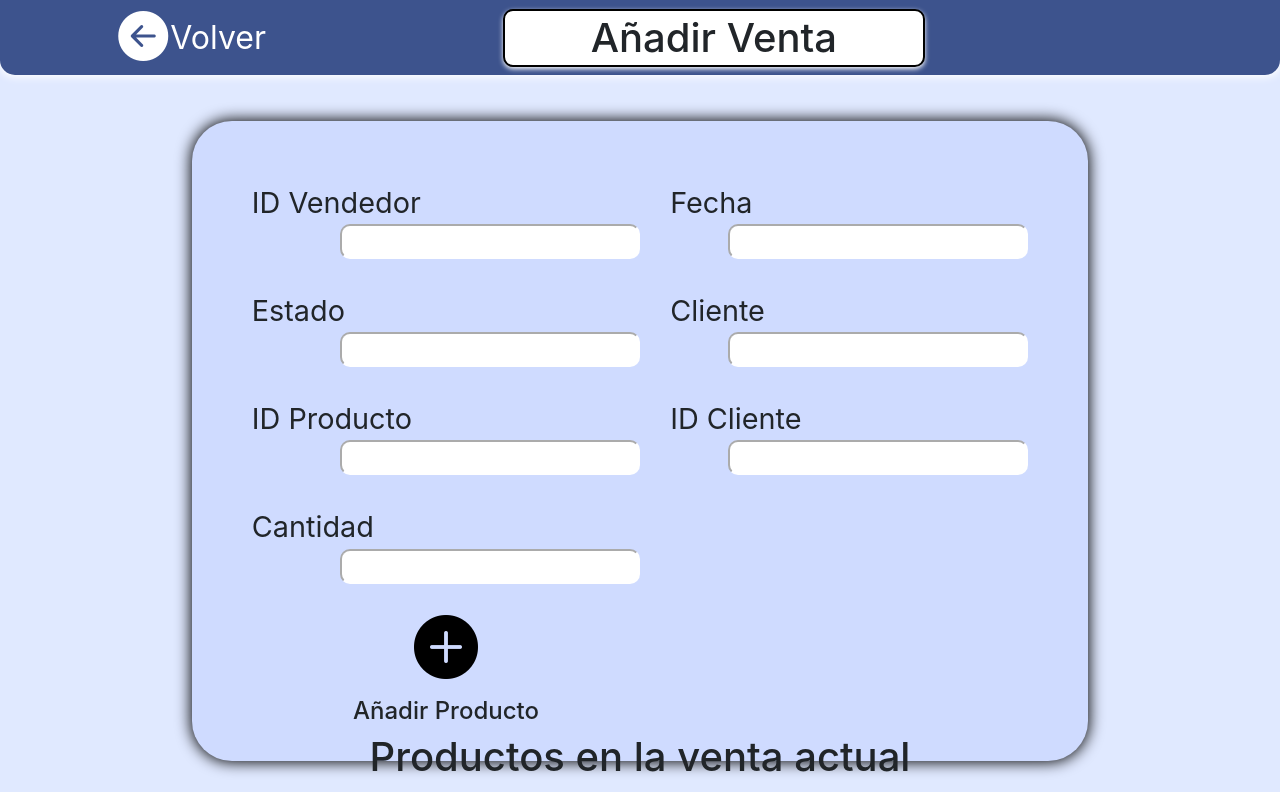
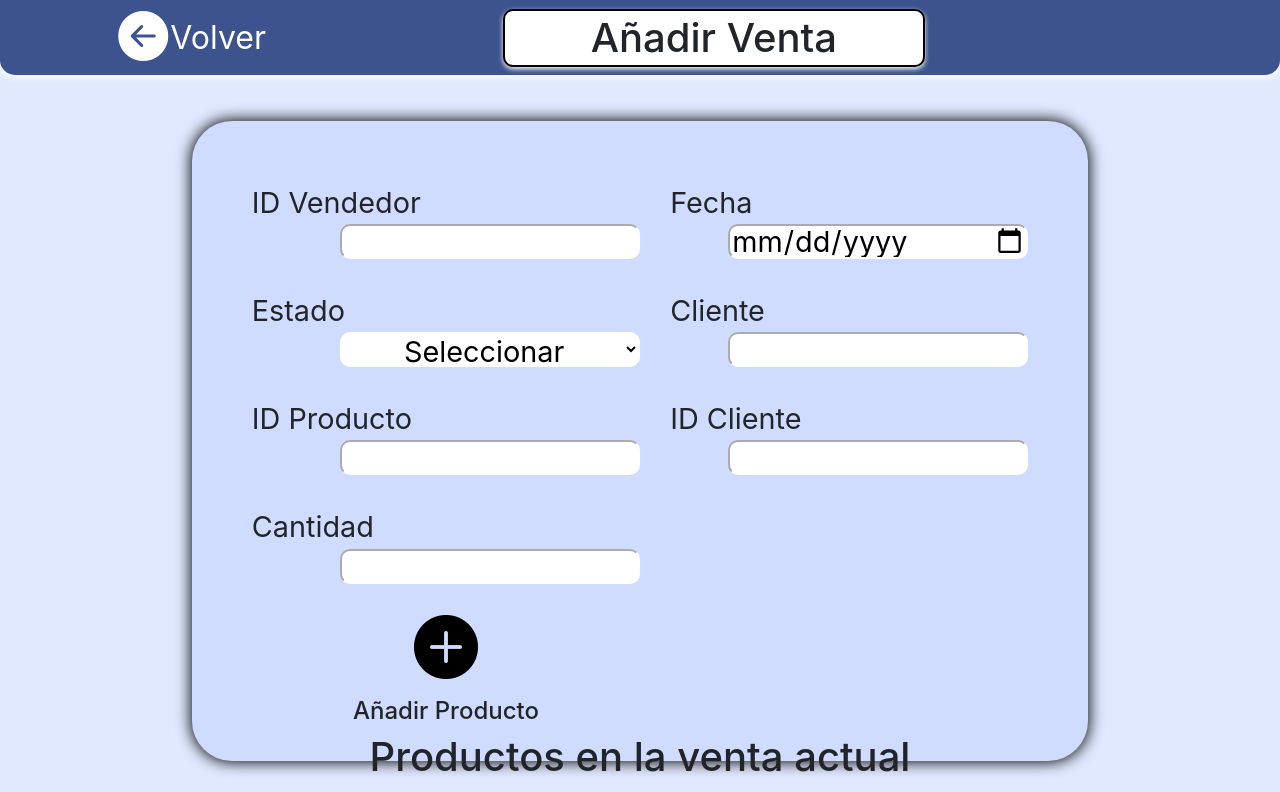
Before and after one commit to Alexcastr/deveApps, a React (Create React App) app: page /ventas/agregarventa in a window 1280 px wide. Shown: the top 792 px of the page. Built offline with nearby package versions, Linux system fonts and the light colour scheme.

Commit message:
formularios organizacion

```diff
--- a/src/Components/FormBody.jsx
+++ b/src/Components/FormBody.jsx
@@ -15,7 +15,12 @@ const FormBody = () => {
             </label>
             <label className="labelForm" htmlFor="Estado">
               Estado
-              <input className="InputForm" required />
+              <select id="EstadoVenta" className="InputForm" required>
+          <option disabled selected>Seleccionar</option>
+          <option>En proceso</option>
+          <option>Entregada</option>
+          <option>Cancelada</option>
+              </select>
             </label>
             <label className="labelForm" htmlFor="IDProducto">
               ID Producto
@@ -33,7 +38,7 @@ const FormBody = () => {
           <div className="DivForm2">
             <label className="labelForm2" htmlFor="Fecha">
               Fecha
-              <input className="InputForm" required />
+              <input type="date" className="InputForm" required />
             </label>
             <label className="labelForm2" htmlFor="Cliente">
               Cliente
--- a/src/Styles/formVentas.css
+++ b/src/Styles/formVentas.css
@@ -159,3 +159,8 @@
     color: #3C538F;
     transform: scale(1.1);
 }
+
+#EstadoVenta{
+    background-color: white;
+    color: black;
+}
```
